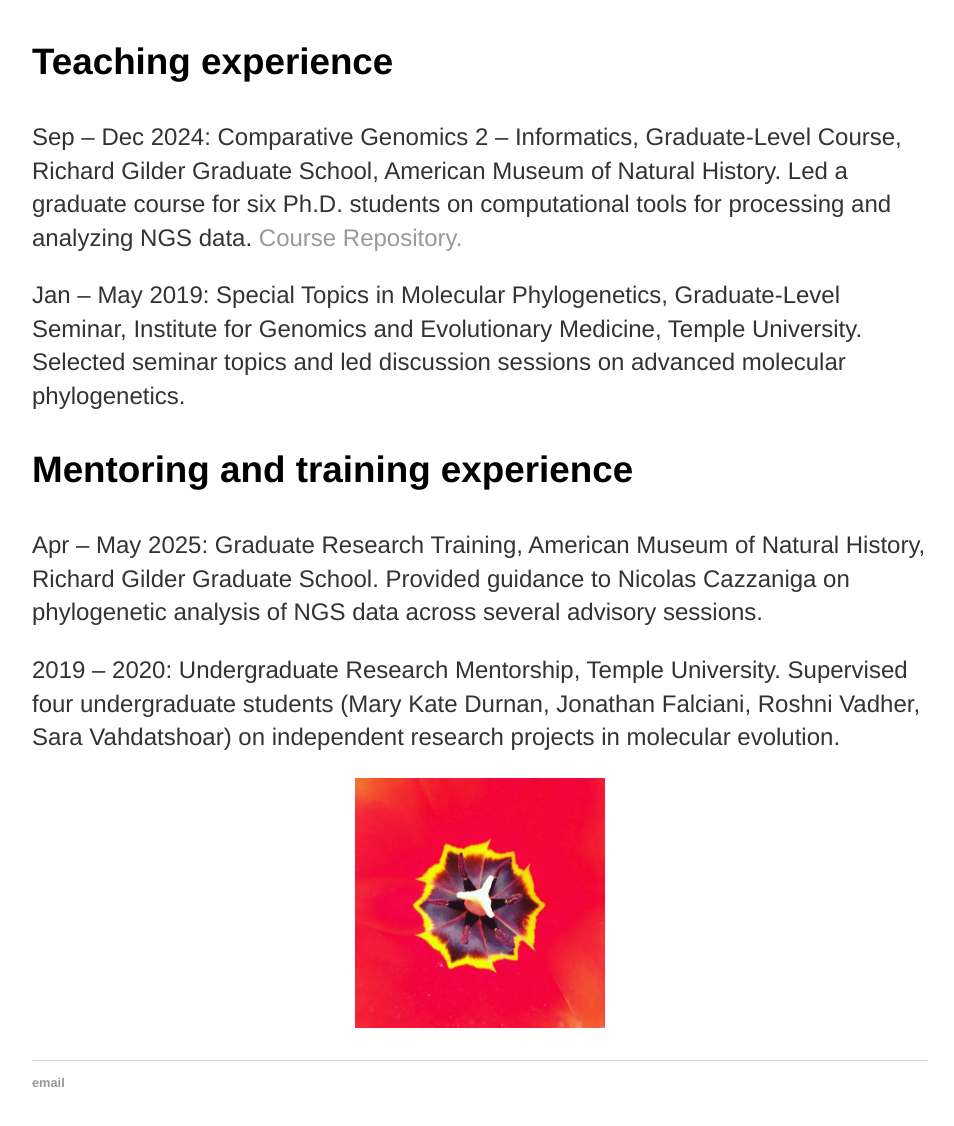
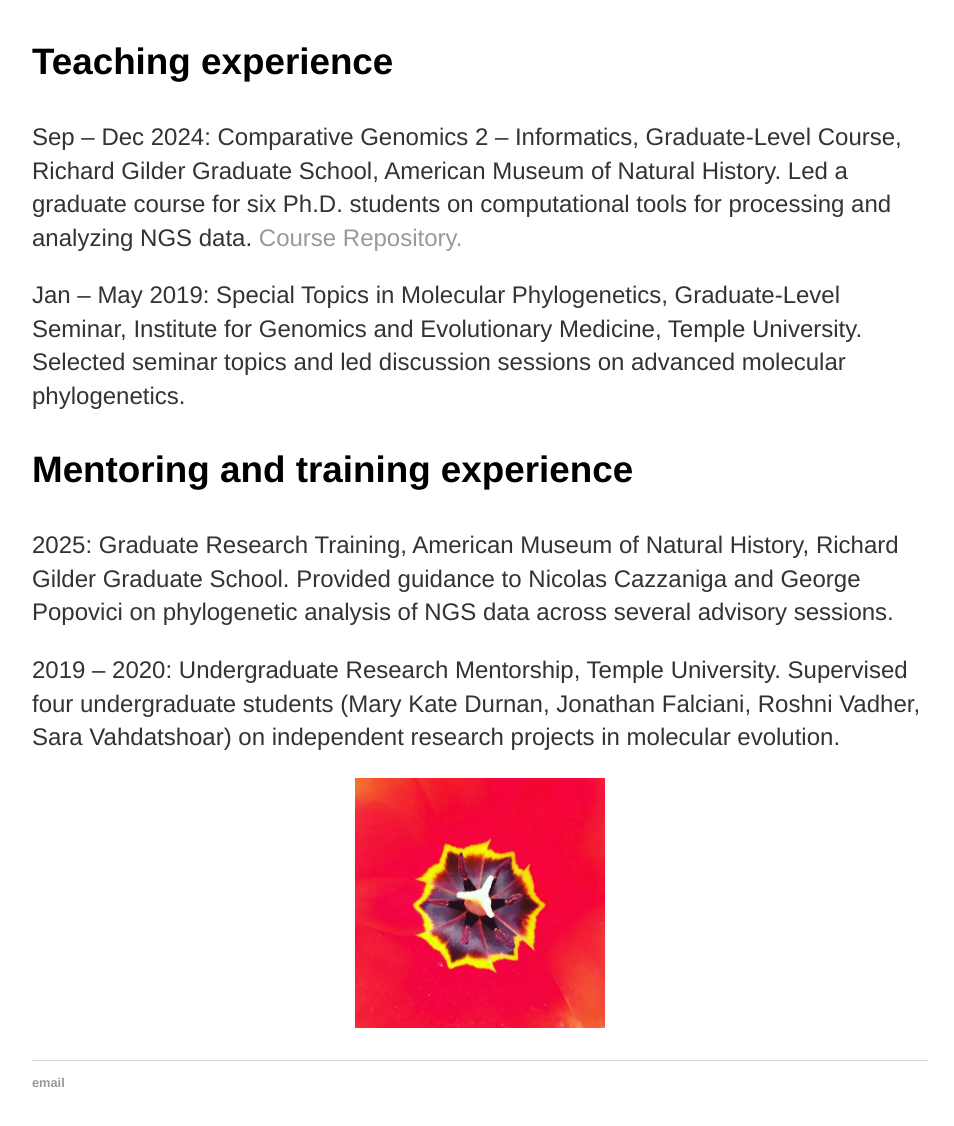
Before and after one commit to josebarbamontoya/josebarbamontoya.github.io, a Jekyll site: the page built from teaching/index.html, in a window 1280 px wide, cut to the strip 524-1676 px from the top of the page. Shown: the top 1126 px of the strip, without its empty margins (160-1114 px from the left). Built offline with Jekyll 4.4.1, drawn with Linux system fonts in a browser that asks for light colours.

Commit message:
Update index.html

```diff
--- a/teaching/index.html
+++ b/teaching/index.html
@@ -12,7 +12,7 @@
 			<p>Jan – May 2019: Special Topics in Molecular Phylogenetics, Graduate-Level Seminar, Institute for Genomics and Evolutionary Medicine, Temple University. Selected seminar topics and led discussion sessions on advanced molecular phylogenetics.
 
 	<h3>Mentoring and training experience</h3>
-			<p>Apr – May 2025: Graduate Research Training, American Museum of Natural History, Richard Gilder Graduate School. Provided guidance to Nicolas Cazzaniga on phylogenetic analysis of NGS data across several advisory sessions.
+			<p>2025: Graduate Research Training, American Museum of Natural History, Richard Gilder Graduate School. Provided guidance to Nicolas Cazzaniga and George Popovici on phylogenetic analysis of NGS data across several advisory sessions.
 			<p>2019 – 2020: Undergraduate Research Mentorship, Temple University. Supervised four undergraduate students (Mary Kate Durnan, Jonathan Falciani, Roshni Vadher, Sara Vahdatshoar) on independent research projects in molecular evolution.
 
 	<p style="text-align:center;"><img src="/img/photo11.jpg" height="250" width="250"></p>
```
